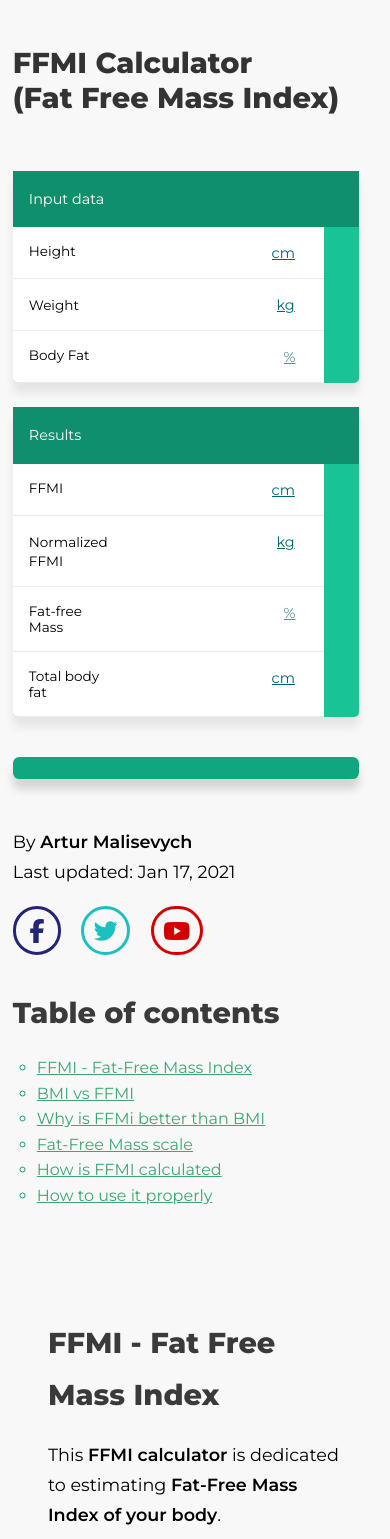
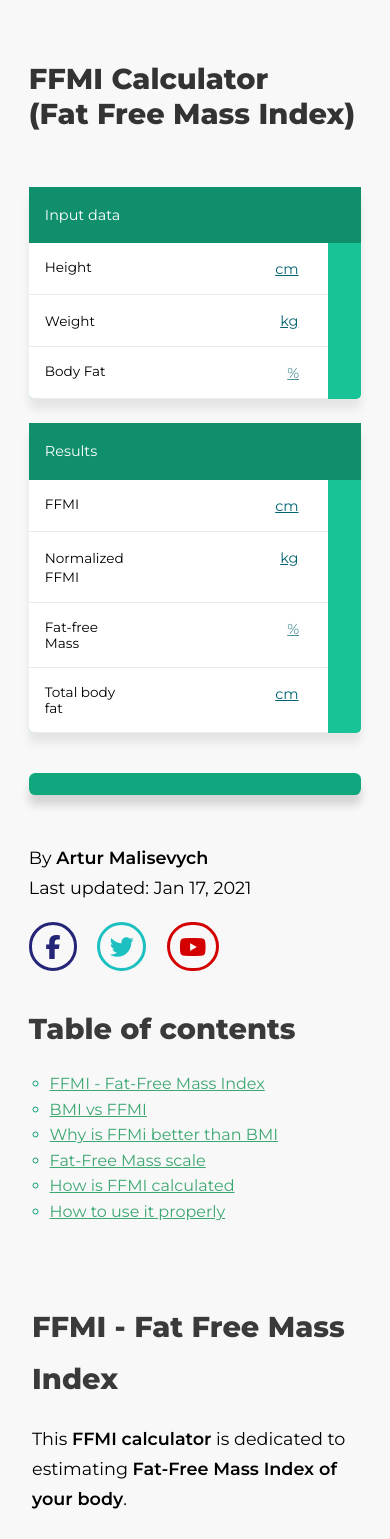
Before and after one commit to Asadex/ffmi-calculator, a plain HTML site: page index.html in a window 390 px wide. Shown: the top 1539 px of the page. Drawn offline with nearby package versions, Linux system fonts and the light colour scheme; some icons are missing.

Commit message:
Corrected alignment

```diff
--- a/style.css
+++ b/style.css
@@ -45,8 +45,7 @@ table tr td{
 .container{
     width: 100%;
     max-width:1600px;
-    padding: 4rem 3rem 4.2rem 3rem;
-
+    padding: 2rem;
 }
 
 a{
@@ -63,8 +62,7 @@ p{
 }
 header{
     background-color: rgb(248, 248, 248);
-
-    padding: 2rem;
+    padding: 5rem;
 }
 
 h1{
@@ -84,14 +82,14 @@ ul{
     list-style-type: circle;
     padding: 1rem 1.5rem ;
     line-height: 1.6;
-    margin-bottom: 1rem;
+    margin-left: -.2rem;
 }
 li{
     color:  rgb(17, 155, 118);
 }
 
 #calculator{
-    width: 95%;
+    width: 100%;
     max-width: 1080px;
     margin: 1.5rem 0;
 }
@@ -162,7 +160,7 @@ select{
 @media only screen and (max-width: 461px){
     h1{font-size:1.8rem}
     header{
-        padding: 0.8rem;
+        padding: 1.8rem;
     }
     .calculator-sublock-input{
         text-align: end;
@@ -233,7 +231,6 @@ mark{
 }
 @media screen and (min-width: 1600px){
     #header-container{
-
         max-width: 70%;
         margin-left: 40em;
     }
@@ -296,6 +293,11 @@ mark{
     font-size: 1.2rem;
     cursor: pointer;
 }
+@media screen and (max-width: 400px){
+    .button{
+        font-size: .95rem;
+    }
+}
 footer{
     display: flex;
     justify-content: center;
```
